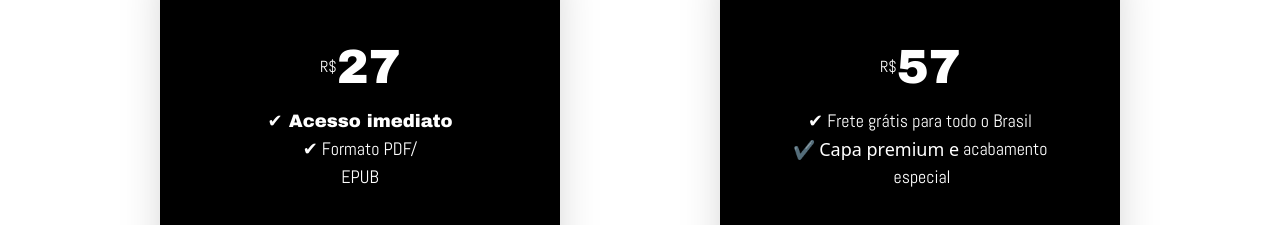
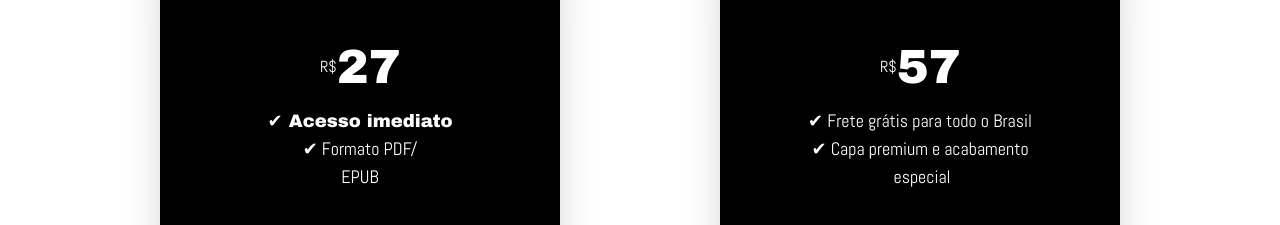
Before and after one commit to BekPiccoli/Livro_Daniel_NextJs, a Next.js app: page / in a window 1280 px wide. Shown: the part 3143-3368 px from the top of the page. Built offline with nearby package versions, Linux system fonts and the light colour scheme; no server answers.

Commit message:
Ajustado tags google analytcs

```diff
--- a/src/components/content/ThirdContent.js
+++ b/src/components/content/ThirdContent.js
@@ -142,9 +142,7 @@ export default function ThirdContent({ prefacioRef }) {
                   </p>
                 </div>
                 <div className="flex flex-col items-center md:flex md:flex-row ">
-                  <p
-                    className={`${abel.className}font-Abel text-white md:text-lg`}
-                  >
+                  <p className={`${abel.className} text-white md:text-lg`}>
                     <span>✔</span> Capa premium e
                   </p>
                   <p
```
Also changed, not shown: 1 other file (tests, documents, lock files or other folders).
